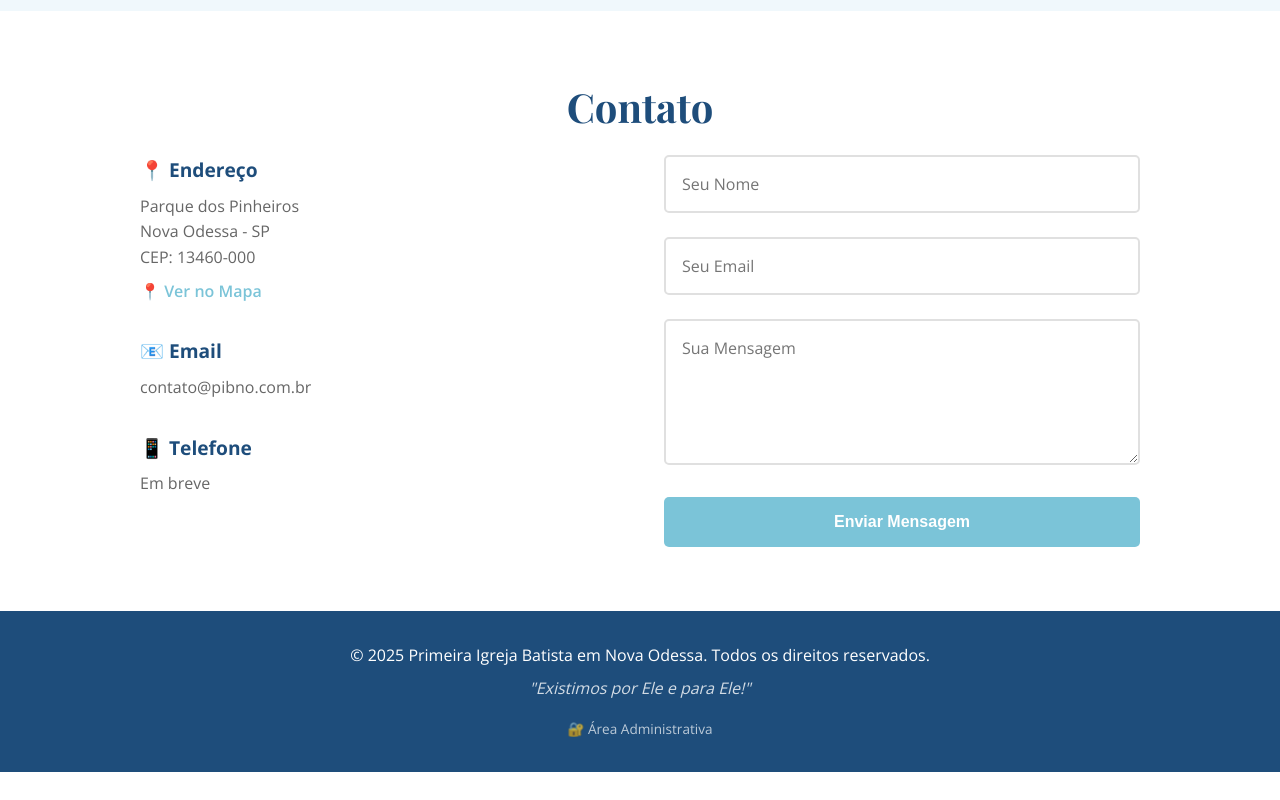
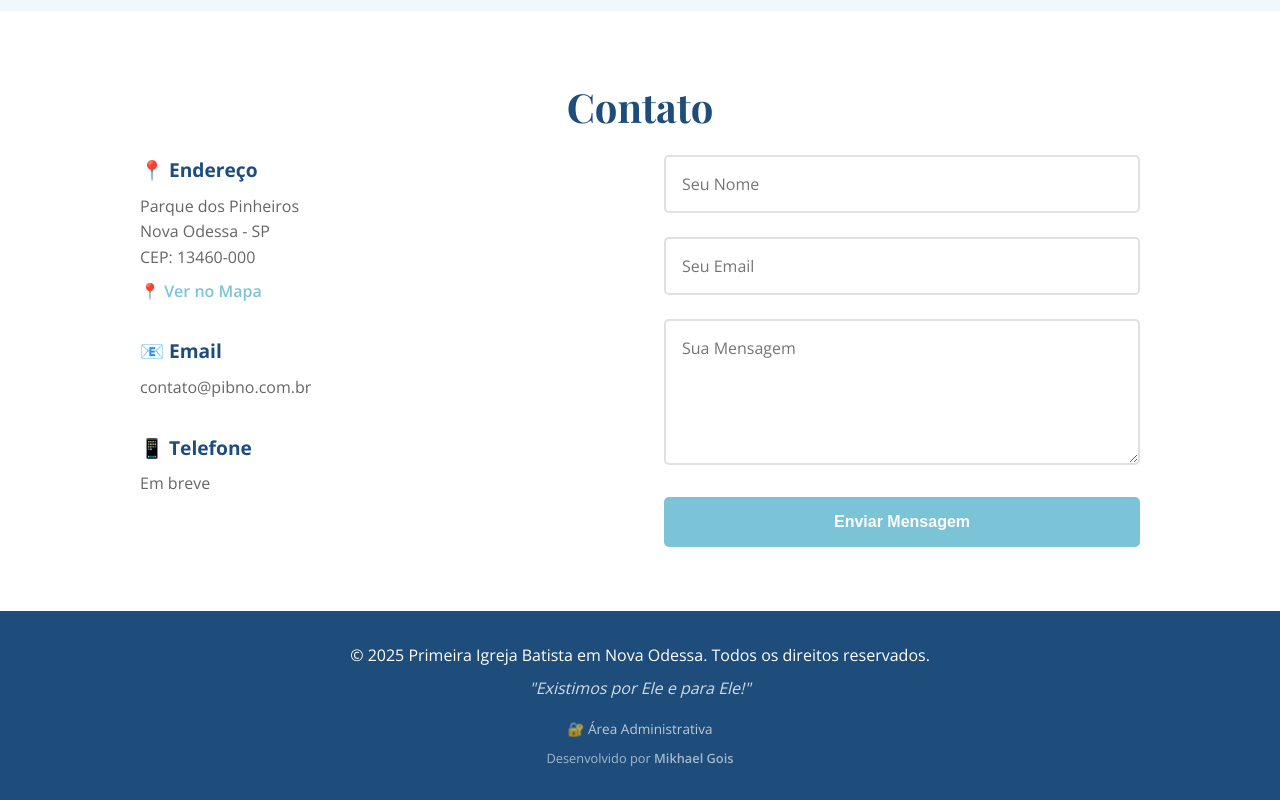
Before and after one commit to MikhaelGois/pibno, a plain HTML site: page index.html in a window 1280 px wide. Shown: the part 4253-5053 px from the top of the page. Before the commit the page ends 5025 px from the top, so only its background shows below. Drawn offline with nearby package versions, Linux system fonts and the light colour scheme; no server answers.

Commit message:
Add developer credits to footer

```diff
--- a/index.html
+++ b/index.html
@@ -270,6 +270,9 @@
             <p style="margin-top: 1rem; font-size: 0.85rem; opacity: 0.7;">
                 <a href="admin.html" style="color: var(--white); text-decoration: none;">🔐 Área Administrativa</a>
             </p>
+            <p style="margin-top: 0.5rem; font-size: 0.8rem; opacity: 0.6;">
+                Desenvolvido por <a href="https://github.com/MikhaelGois" target="_blank" rel="noopener" style="color: var(--white); text-decoration: none; font-weight: 600;">Mikhael Gois</a>
+            </p>
         </div>
     </footer>
 
```
Also changed, not shown: post.html (+3 -0 lines).
